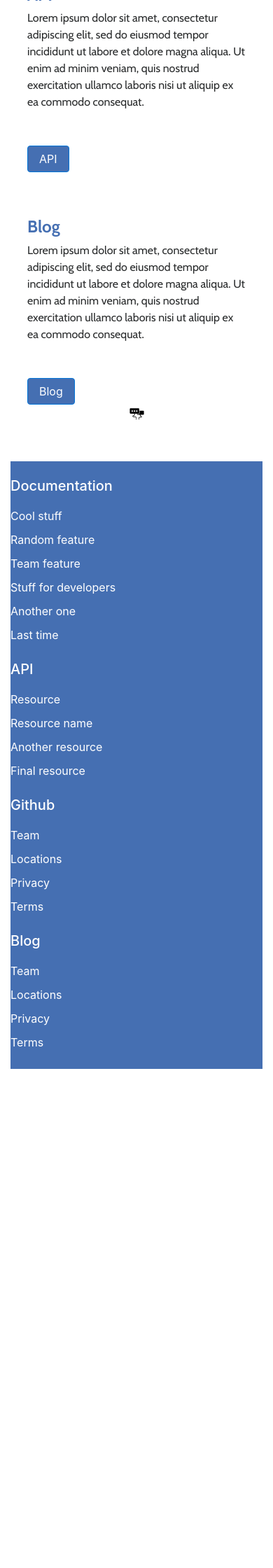
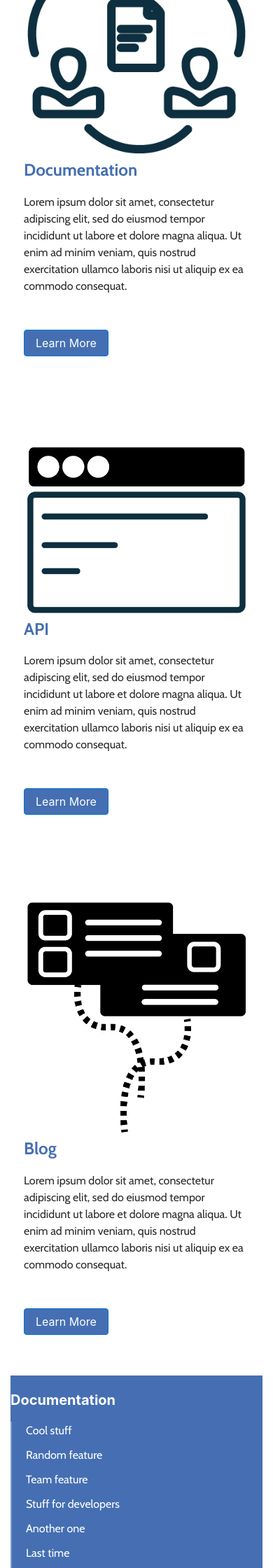
Before and after one commit to magengit/magen-io, a PHP site: page / in a window 390 px wide. Shown: the part 1760-4000 px from the top of the page at 70% size. Before the commit the page ends 3287 px from the top, so only its background shows below. Run offline with PHP 8.4, Linux system fonts and the light colour scheme; some libraries are stand-ins or nearby versions.

Commit message:
Magen Landing Page Fix
Added a new image to the title section. Fixed responsive issue with the sections of the landing page.

```diff
--- a/index.html
+++ b/index.html
@@ -7,7 +7,7 @@
     <meta name="author" content="">
     <link rel="icon" href="../../favicon.ico">
 
-    <title>Starter Template for Bootstrap</title>
+    <title>Magen-io</title>
 
     <!-- Bootstrap core CSS -->
     <link href="bootstrap.min.css" rel="stylesheet">
@@ -20,7 +20,7 @@
   <body>
 
     <nav class="navbar navbar-toggleable-md navbar-inverse bg-inverse fixed-top ">
-      <a style=" color:#456FB2;" class="navbar-brand"><img style=" background-color: transparent !important; width: 64px;" src="Magenlogo.png" alt="MagenLogo">Magen
+      <a style=" color:#456FB2;" class="navbar-brand"><img style=" background-color: transparent !important; width: 64px;" src="images/Magenlogo.png" alt="MagenLogo">Magen
         </a>
       <button class="navbar-toggler navbar-toggler-right" type="button" data-toggle="collapse" data-target="#navbarsExampleDefault" aria-controls="navbarsExampleDefault" aria-expanded="false" aria-label="Toggle navigation">
         <span class="navbar-toggler-icon"></span>
@@ -86,74 +86,77 @@
 
       <div class="starter-template">
 
-      <section class="row justify-content-around " style="background-image: url(backgroundwave.svg);background-position: center bottom;background-size: 97% 109px;background-repeat: repeat-x">
+      <div class="row justify-content-around">
         <div class="col-sm-7 text-left">
             <h1 style=" color:#456FB2">Welcome to Magen</h1>
-            <p class="magentext">Lorem ipsum dolor sit amet, consectetur adipiscing elit, sed do eiusmod tempor incididunt ut labore et dolore magna aliqua. Ut enim ad minim veniam, quis nostrud exercitation ullamco laboris nisi ut aliquip ex ea commodo consequat. </p>
+            <p class="magentext">Lorem ipsum dolor sit amet, consectetur adipiscing elit, sed do eiusmod tempor incididunt ut labore et dolore magna aliqua. Ut enim ad minim veniam, quis nostrud exercitation ullamco laboris nisi ut aliquip ex ea commodo consequat.</p>
             <a class="btn btn-primary" href="#" role="button">Try Out Demo</a>
             </div>
 
           <div class="col-md-4">
-           <img src="shieldknight.png" class="img-fluid" alt="Cinque Terre">
+           <img src="images/shieldknight.png" class="img-fluid" alt="Cinque Terre">
+          </div>
+
+      </div>
+
+      <div class="row row-full" style="background-image: url(images/backgroundwave.svg);background-position: center bottom;background-repeat: repeat-x; height:200px;">
+      </div>
+
+      	<div class="row row-full justify-content-center sectionbg">
+      		<div class="col-sm-2 text-margin">
+            <img src="images/shieldtitle.png" class="img-fluid" alt="Cinque Terre">
+          </div>
+
+           <div class="col-sm-6 text-left text-margin1">
+            <h4 style=" color:#456FB2">Magen</h4>
+            <p class="magentext">Lorem ipsum dolor sit amet, consectetur adipiscing elit, sed do eiusmod tempor incididunt ut labore et dolore magna aliqua. Ut enim ad minim veniam, quis nostrud exercitation ullamco laboris nisi ut aliquip ex ea commodo consequat. </p>
+
+            </div>
+        </div>
+
+
+
+
+
+
+      <section class="row justify-content-around toprow">
+
+           <div class="col-sm-7 text-left text-margin1">
+            <h4 style=" color:#456FB2">Documentation</h4>
+            <p class="magentext">Lorem ipsum dolor sit amet, consectetur adipiscing elit, sed do eiusmod tempor incididunt ut labore et dolore magna aliqua. Ut enim ad minim veniam, quis nostrud exercitation ullamco laboris nisi ut aliquip ex ea commodo consequat. </p>
+             <a class="btn btn-primary" href="#" role="button">Learn More</a>
+          </div>
+
+          <div class="col-sm-2 flex-first flex-md-unordered">
+            <img src="images/documentation.png" class="img-fluid" alt="Cinque Terre">
           </div>
 
       </section>
 
+         <section class="row justify-content-around">
 
-
-    <section class="row sectionbg justify-content-around">
-
-          <div class="col-2">
-            <img src="lockandkey.svg" class="img-fluid" alt="Cinque Terre">
+          <div class="col-sm-2">
+            <img src="images/api.png" class="img-fluid" alt="Cinque Terre">
           </div>
 
-           <div class="col-7 text-left">
-            <h4 style=" color:#456FB2">Magen</h4>
+          <div class="col-sm-7 text-left text-margin1">
+            <h4 style=" color:#456FB2">API</h4>
             <p class="magentext">Lorem ipsum dolor sit amet, consectetur adipiscing elit, sed do eiusmod tempor incididunt ut labore et dolore magna aliqua. Ut enim ad minim veniam, quis nostrud exercitation ullamco laboris nisi ut aliquip ex ea commodo consequat. </p>
-
-            </div>
-
-      </section>
-
-
-      <section class="row margintop justify-content-around">
-
-           <div class="col-sm-7 text-left">
-            <h4 style=" color:#456FB2">Documentation</h4>
-            <p class="magentext">Lorem ipsum dolor sit amet, consectetur adipiscing elit, sed do eiusmod tempor incididunt ut labore et dolore magna aliqua. Ut enim ad minim veniam, quis nostrud exercitation ullamco laboris nisi ut aliquip ex ea commodo consequat. </p>
-             <a class="btn btn-primary" href="#" role="button">Documentation</a>
-          </div>
-
-          <div class="col-2">
-            <img src="documentation.svg" class="img-fluid" alt="Cinque Terre">
+             <a class="btn btn-primary" href="#" role="button">Learn More</a>
           </div>
 
       </section>
 
-         <section class="row margintop justify-content-around">
+      <section class="row justify-content-around margin-top">
 
-          <div class="col-2">
-            <img src="api.svg" class="img-fluid" alt="Cinque Terre">
+           <div class="col-sm-7 text-left text-margin1">
+            <h4 style=" color:#456FB2">Blog</h4>
+            <p class="magentext">Lorem ipsum dolor sit amet, consectetur adipiscing elit, sed do eiusmod tempor incididunt ut labore et dolore magna aliqua. Ut enim ad minim veniam, quis nostrud exercitation ullamco laboris nisi ut aliquip ex ea commodo consequat. </p>
+             <a class="btn btn-primary" href="#" role="button">Learn More</a>
           </div>
 
-          <div class="col-sm-7 text-left">
-            <h4 style=" color:#456FB2">API</h4>
-            <p class="magentext">Lorem ipsum dolor sit amet, consectetur adipiscing elit, sed do eiusmod tempor incididunt ut labore et dolore magna aliqua. Ut enim ad minim veniam, quis nostrud exercitation ullamco laboris nisi ut aliquip ex ea commodo consequat. </p>
-             <a class="btn btn-primary" href="#" role="button">API</a>
-          </div>
-
-      </section>
-
-      <section class="row margintop justify-content-around">
-
-           <div class="col-sm-7 text-left">
-            <h4 style=" color:#456FB2">Blog</h4>
-            <p class="magentext">Lorem ipsum dolor sit amet, consectetur adipiscing elit, sed do eiusmod tempor incididunt ut labore et dolore magna aliqua. Ut enim ad minim veniam, quis nostrud exercitation ullamco laboris nisi ut aliquip ex ea commodo consequat. </p>
-             <a class="btn btn-primary" href="#" role="button">Blog</a>
-          </div>
-
-          <div class="col-2">
-            <img src="blog.svg" class="img-fluid" alt="Cinque Terre">
+          <div class="col-sm-2 flex-first flex-md-unordered">
+            <img src="images/blog.png" class="img-fluid" alt="Cinque Terre">
           </div>
 
       </section>
@@ -168,44 +171,45 @@
           <div class="container">
             <div class="row">
 
-          <div class="col-sm-3">
-            <h5 style="color:white; margin-bottom:20px; font-weight:500">Documentation</h5>
-              <ul class="list-unstyled text-small">
-              <li><a class="text-muted" href="#">Cool stuff</a></li>
-              <li><a class="text-muted" href="#">Random feature</a></li>
-              <li><a class="text-muted" href="#">Team feature</a></li>
-              <li><a class="text-muted" href="#">Stuff for developers</a></li>
-              <li><a class="text-muted" href="#">Another one</a></li>
-              <li><a class="text-muted" href="#">Last time</a></li>
+          <div class="col-md-3">
+            <h5 style="color:white; margin-bottom:20px; font-weight:700">Documentation</h5>
+              <ul class="list-unstyled text-small footerborder">
+              <li><a class="text-muted" style="color:white;font-family:cabin; font-weight:400;"  href="#">Cool stuff</a></li>
+              <li><a class="text-muted" style="color:white;font-family:cabin; font-weight:400;" href="#">Random feature</a></li>
+              <li><a class="text-muted" style="color:white;font-family:cabin; font-weight:400;" href="#">Team feature</a></li>
+              <li><a class="text-muted" style="color:white;font-family:cabin; font-weight:400;" href="#">Stuff for developers</a></li>
+              <li><a class="text-muted" style="color:white;font-family:cabin; font-weight:400;" href="#">Another one</a></li>
+              <li><a class="text-muted" style="color:white;font-family:cabin; font-weight:400;" href="#">Last time</a></li>
             </ul>
           </div>
-          <div class="col-sm-3">
-            <h5 style="color:white; margin-bottom:20px; font-weight:500">API</h5>
-            <ul class="list-unstyled text-small">
-              <li><a class="text-muted" href="#">Resource</a></li>
-              <li><a class="text-muted" href="#">Resource name</a></li>
-              <li><a class="text-muted" href="#">Another resource</a></li>
-              <li><a class="text-muted" href="#">Final resource</a></li>
+          <div class="col-md-3">
+            <h5 style="color:white; margin-bottom:20px; font-weight:700">API</h5>
+            <ul class="list-unstyled text-small footerborder">
+              <li><a class="text-muted" style="color:white;font-family:cabin; font-weight:400;" href="#">Resource</a></li>
+              <li><a class="text-muted" style="color:white;font-family:cabin; font-weight:400;" href="#">Resource name</a></li>
+              <li><a class="text-muted" style="color:white;font-family:cabin; font-weight:400;" href="#">Another resource</a></li>
+              <li><a class="text-muted" style="color:white;font-family:cabin; font-weight:400;" href="#">Final resource</a></li>
             </ul>
           </div>
-          <div class="col-sm-3">
-            <h5 style="color:white; margin-bottom:20px; font-weight:500">Github</h5>
-            <ul class="list-unstyled text-small">
-              <li><a class="text-muted" href="#">Team</a></li>
-              <li><a class="text-muted" href="#">Locations</a></li>
-              <li><a class="text-muted" href="#">Privacy</a></li>
-              <li><a class="text-muted" href="#">Terms</a></li>
+          <div class="col-md-3">
+            <h5 style="color:white; margin-bottom:20px; font-weight:700">Github</h5>
+            <ul class="list-unstyled text-small footerborder">
+              <li><a class="text-muted" style="color:white;font-family:cabin; font-weight:400;" href="#">Team</a></li>
+              <li><a class="text-muted" style="color:white;font-family:cabin; font-weight:400;" href="#">Locations</a></li>
+              <li><a class="text-muted" style="color:white;font-family:cabin; font-weight:400;" href="#">Privacy</a></li>
+              <li><a class="text-muted" style="color:white;font-family:cabin; font-weight:400;" href="#">Terms</a></li>
             </ul>
           </div>
-          <div class="col-sm-3">
-            <h5 style="color:white; margin-bottom:20px; font-weight:500">Blog</h5>
-            <ul class="list-unstyled text-small">
-              <li><a class="text-muted" href="#">Team</a></li>
-              <li><a class="text-muted" href="#">Locations</a></li>
-              <li><a class="text-muted" href="#">Privacy</a></li>
-              <li><a class="text-muted" href="#">Terms</a></li>
+          <div class="col-md-3">
+            <h5 style="color:white; margin-bottom:20px; font-weight:700">Blog</h5>
+            <ul class="list-unstyled text-small footerborder">
+              <li><a class="text-muted" style="color:white;font-family:cabin; font-weight:400;" href="#">Team</a></li>
+              <li><a class="text-muted" style="color:white;font-family:cabin; font-weight:400;" href="#">Locations</a></li>
+              <li><a class="text-muted" style="color:white;font-family:cabin; font-weight:400;" href="#">Privacy</a></li>
+              <li><a class="text-muted" style="color:white;font-family:cabin; font-weight:400;" href="#">Terms</a></li>
             </ul>
           </div>
+
         </div>
         </div>
       </footer>
--- a/starter-template.css
+++ b/starter-template.css
@@ -1,9 +1,11 @@
 body {
-  padding-top: 5rem;
+  padding-top: 70px;
+  position:relative;
 }
 .starter-template {
   padding: 3rem 1.5rem;
   text-align: center;
+
 }
 @media (min-width: 1200px){
 .container-fluid {
@@ -11,6 +13,7 @@ body {
     padding-left: 0px;
 }
 }
+
 
 @media (min-width: 768px){
 
@@ -28,11 +31,13 @@ h1{
 h4{
 	font-family:cabin;
 	font-weight:700;
+	margin-bottom: 20px;
 }
 h6{
 	font-family:cabin;
 	font-weight:700;
 }
+
 .magentext{
 	font-family:cabin;
 	font-weight:400;
@@ -70,10 +75,6 @@ font-family:cabin;
 	font-weight: 500;
 
 }
-.margintop{
-	margin-top: 65px;
-}
-
 
 .navbar-inverse .navbar-toggler{
 	margin-top:10px;
@@ -110,6 +111,8 @@ font-family:cabin;
 
 .footerbg{
 	background-color:#456FB2;
+	overflow:hidden;
+	padding-bottom: 36px;
 }
 
 .text-muted{
@@ -121,3 +124,32 @@ font-family:cabin;
 
 
 }
+
+.row-full{
+	overflow: hidden;
+  position: relative;
+  margin-left: -50vw;
+  z-index: -1;
+  top:-200px;
+  left: 50%;
+  width:100vw
+
+}
+.text-margin{
+	padding: 36px;
+}
+.toprow{
+	position: relative;
+	top:-120px;
+}
+.margin-top{
+	margin-top: 115px;
+}
+
+.text-margin1{
+	padding: 10px;
+}
+.footerborder{
+	border-left: 2px solid rgba(255, 255, 255, 0.3);
+    padding-left: 20px;
+}
```
Also changed, not shown: documentation.svg (deleted), images/Magenlogo.png (renamed from Magenlogo.png), images/api.png (added), images/backgroundwave.svg (renamed from backgroundwave.svg), images/blog.png (added), images/documentation.png (added), images/shieldknight.png (renamed from shieldknight.png), images/shieldtitle.png (added), 4 other files.
